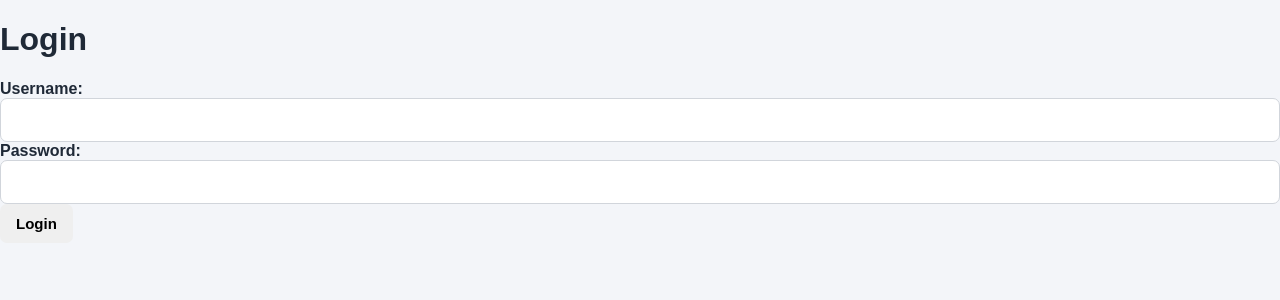
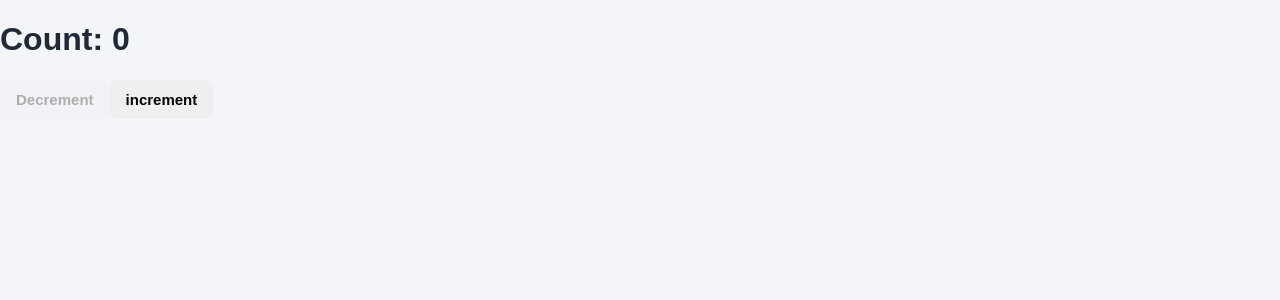
Before and after one commit to MireCORE/React-Exercises, a React (Vite) app: page / in a window 1280 px wide. Shown: the top 300 px of the page. Built offline with nearby package versions, Linux system fonts and the light colour scheme.

Commit message:
Exercise 12

```diff
--- a/src/App.jsx
+++ b/src/App.jsx
@@ -1,7 +1,7 @@
-import LoginState from "./Exercises/Exercise11/Login";
+import Count from "./Exercises/Exercise12/Count";
 
 function App() {
-  return <LoginState />;
+  return <Count />;
 }
 
 export default App;
--- /dev/null
+++ b/src/Exercises/Exercise12/Count.jsx
@@ -0,0 +1,24 @@
+import { useState } from "react";
+
+const Count = () => {
+  const [count, setCount] = useState(0);
+  const handleDecrement = () => {
+    if (count > 0) {
+      setCount(count - 1);
+    }
+  };
+  const handleIncrement = () => {
+    setCount(count + 1);
+  };
+  return (
+    <div>
+      <h1>Count: {count}</h1>
+      <button disabled={count <= 0} onClick={handleDecrement}>
+        Decrement
+      </button>
+      <button onClick={handleIncrement}>increment</button>
+    </div>
+  );
+};
+
+export default Count;
```
